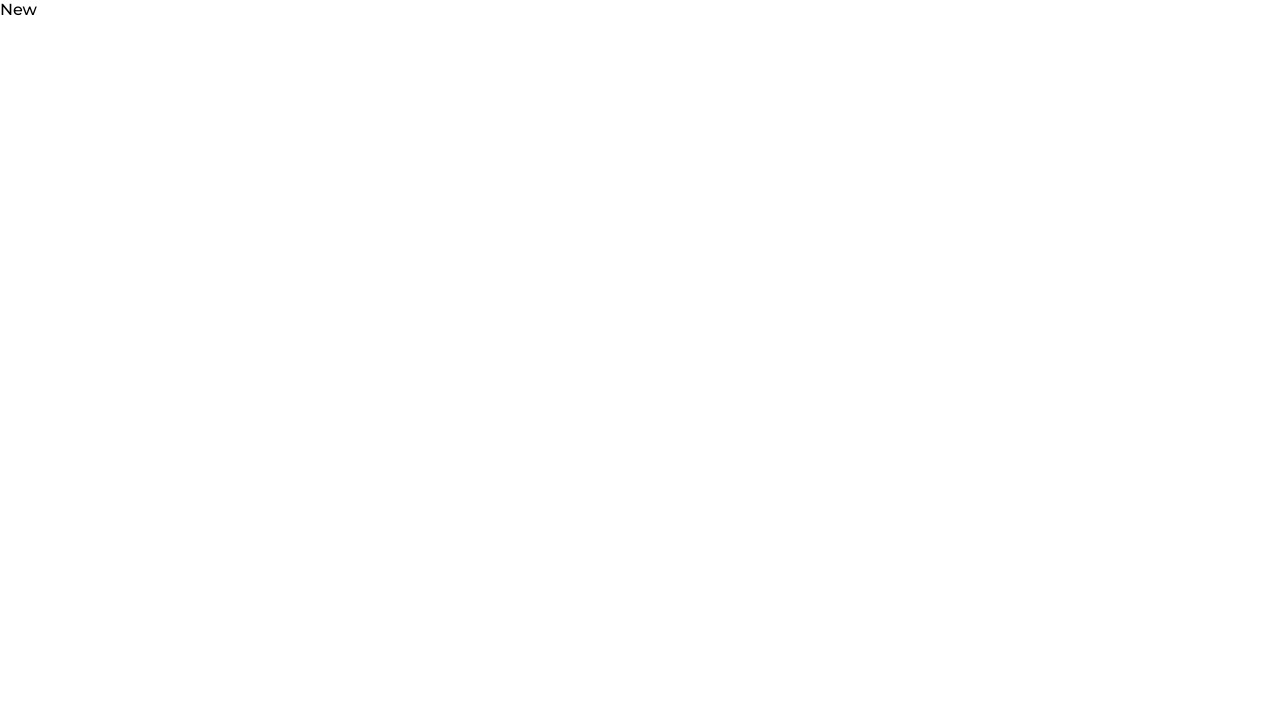
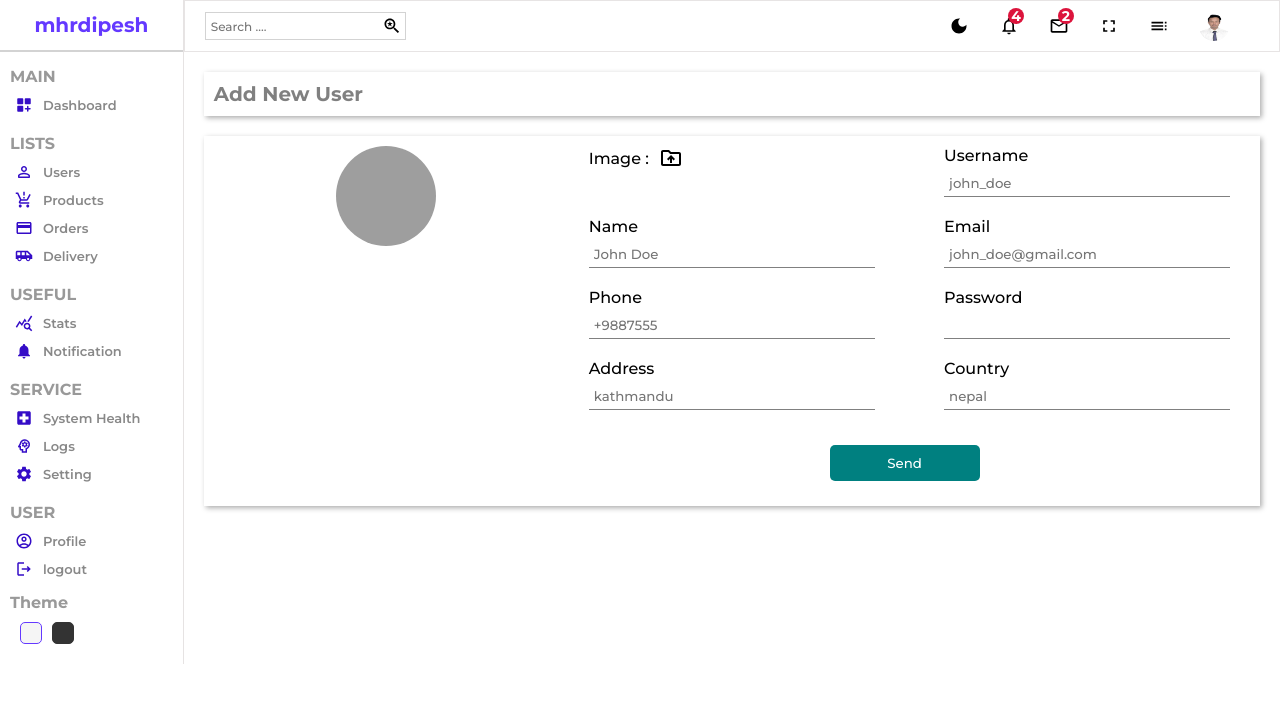
Before and after one commit to dipeshmaharjan23/React-admin-pannel, a React (Create React App) app: page /users/new in a window 1280 px wide. Shown: the top 702 px of the page. Built offline with nearby package versions, Linux system fonts and the light colour scheme; grey boxes are pictures that could not be loaded.

Commit message:
new page added

```diff
--- a/src/App.js
+++ b/src/App.js
@@ -4,6 +4,7 @@
 import Single from "./pages/single/Single"
 import New from "./pages/new/New"
 import List from "./pages/list/List"
+import {userInputs,productInputs} from './formSource'
 
 function App() {
   return (
@@ -16,12 +17,12 @@
             <Route path="users">
               <Route index element={<List />} />
               <Route path=':userId' element={<Single />} />
-              <Route path='new' element={<New />} />
+              <Route path='new' element={<New inputs={userInputs} title='Add New User'/>} />
             </Route>
             <Route path="products">
               <Route index element={<List />} />
               <Route path=':productId' element={<Single />} />
-              <Route path='new' element={<New />} />
+              <Route path='new' element={<New inputs={productInputs} title='Add New Product'/>} />
             </Route>
           </Route>
         </Routes>
--- /dev/null
+++ b/src/formSource.js
@@ -0,0 +1,76 @@
+export const userInputs =[
+    {
+        id: 1,
+        label :'Username',
+        type : 'text',
+        placeholder :'john_doe'
+    },
+    {
+        id: 2,
+        label :'Name',
+        type : 'text',
+        placeholder :'John Doe'
+    },
+    {
+        id: 3,
+        label :'Email',
+        type : 'text',
+        placeholder :'john_doe@gmail.com'
+    },
+    {
+        id: 4,
+        label :'Phone',
+        type : 'number',
+        placeholder :'+9887555'
+    },
+    {
+        id: 5,
+        label :'Password',
+        type : 'password',
+    },
+    {
+        id: 6,
+        label :'Address',
+        type : 'text',
+        placeholder :'kathmandu'
+    },
+    {
+        id: 7,
+        label :'Country',
+        type : 'text',
+        placeholder :'nepal'
+    },
+]
+
+export const productInputs =[
+    {
+        id :1,
+        label : "Title",
+        type :"text",
+        placeholder:'Dell'
+    },
+    {
+        id :2,
+        label : "Description",
+        type :"text",
+        placeholder:'Description'
+    },
+    {
+        id :3,
+        label : "Category",
+        type :"text",
+        placeholder:'laptop'
+    },
+    {
+        id :4,
+        label : "Price",
+        type :"text",
+        placeholder:'100'
+    },
+    {
+        id :6,
+        label : "Stock",
+        type :"text",
+        placeholder:'in stock'
+    },
+  ]
--- a/src/pages/new/New.jsx
+++ b/src/pages/new/New.jsx
@@ -1,8 +1,48 @@
-import React from 'react'
+import React, { useState } from 'react'
+import Navbar from '../../components/navbar/Navbar'
+import Sidebar from '../../components/sidebar/Sidebar'
+import './new.scss';
+import DriveFolderUploadOutlinedIcon from '@mui/icons-material/DriveFolderUploadOutlined';
 
-const New = () => {
+const New = ({ inputs, title }) => {
+
+  const [file ,setFile] = useState("");
+  console.log(file);
+
   return (
-    <div>New</div>
+    <div className='new'>
+      <Sidebar />
+      <div className="sideContainer">
+        <Navbar />
+        <div className="top">
+          <h1>{title}</h1>
+        </div>
+        <div className="bottom">
+          <div className="left">
+            <img src="https://icon-library.com/images/no-image-icon/no-image-icon-0.jpg" alt="no avatar" />
+          </div>
+          <div className="right">
+            <form >
+              <div className="formInput">
+                <label htmlFor='file' >Image :<DriveFolderUploadOutlinedIcon className='icon' /></label>
+                <input type="file" id='file' onChange={e=>setFile(e.target.files[0])} style={{ display: 'none' }} />
+              </div>
+
+              {inputs.map((input) => {
+                return (
+                    <div className="formInput" key={input.id}>
+                      <label >{input.label}</label>
+                      <input type={input.type} placeholder={input.placeholder} />
+                    </div>
+                )
+              })
+              }
+              <button>Send</button>
+            </form>
+          </div>
+        </div>
+      </div>
+    </div>
   )
 }
 
--- a/src/pages/new/new.scss
+++ b/src/pages/new/new.scss
@@ -0,0 +1,84 @@
+.new{
+    display: flex;
+    width: 100%;
+
+    .sideContainer{
+        flex: 6;
+
+        .top,.bottom{
+
+            box-shadow: 2px 2px 5px 0px rgba(51, 51, 51, 0.4);
+            -webkit-box-shadow: 2px 2px 5px 0px rgba(51, 51, 51, 0.4);
+            -moz-box-shadow: 2px 2px 5px 0px rgba(51, 51, 51, 0.4);
+            padding: 10px;
+            margin: 20px;
+            display: flex;
+
+            h1{
+                color: gray;
+                font-size: 20px;
+            }
+
+            .left{
+                flex: 1;
+                // border: 1px solid;
+                text-align: center;
+
+                img{
+                    width: 100px;
+                    height: 100px;
+                    border-radius: 50%;
+                    object-fit: cover;
+                }
+
+            }
+
+            .right{
+                flex: 2;
+
+                form{
+                    display: flex;
+                    flex-wrap: wrap;
+                    gap:20px;
+                    width: 100%;
+                    // border: 1px solid;
+                    justify-content: space-around;
+
+                    .formInput{
+                        width: 40%;
+
+                        label{
+                            display: flex;
+                            align-items: center;
+                            gap: 10px;
+
+                            .icon{
+                                cursor: pointer;
+                            }
+                        }
+
+                        input{
+                            width: 100%;
+                            padding: 5px;
+                            margin-top: 5px;
+                            border: none;
+                            border-bottom: 1px solid gray;
+
+                        }
+                    }
+
+                    button{
+                        width: 150px;
+                        padding: 10px;
+                        border: none;
+                        background-color: teal;
+                        color: white;
+                        cursor: pointer;
+                        border-radius: 5px;
+                        margin: 15px;
+                    }
+                }
+            }
+        }
+    }
+}
```
